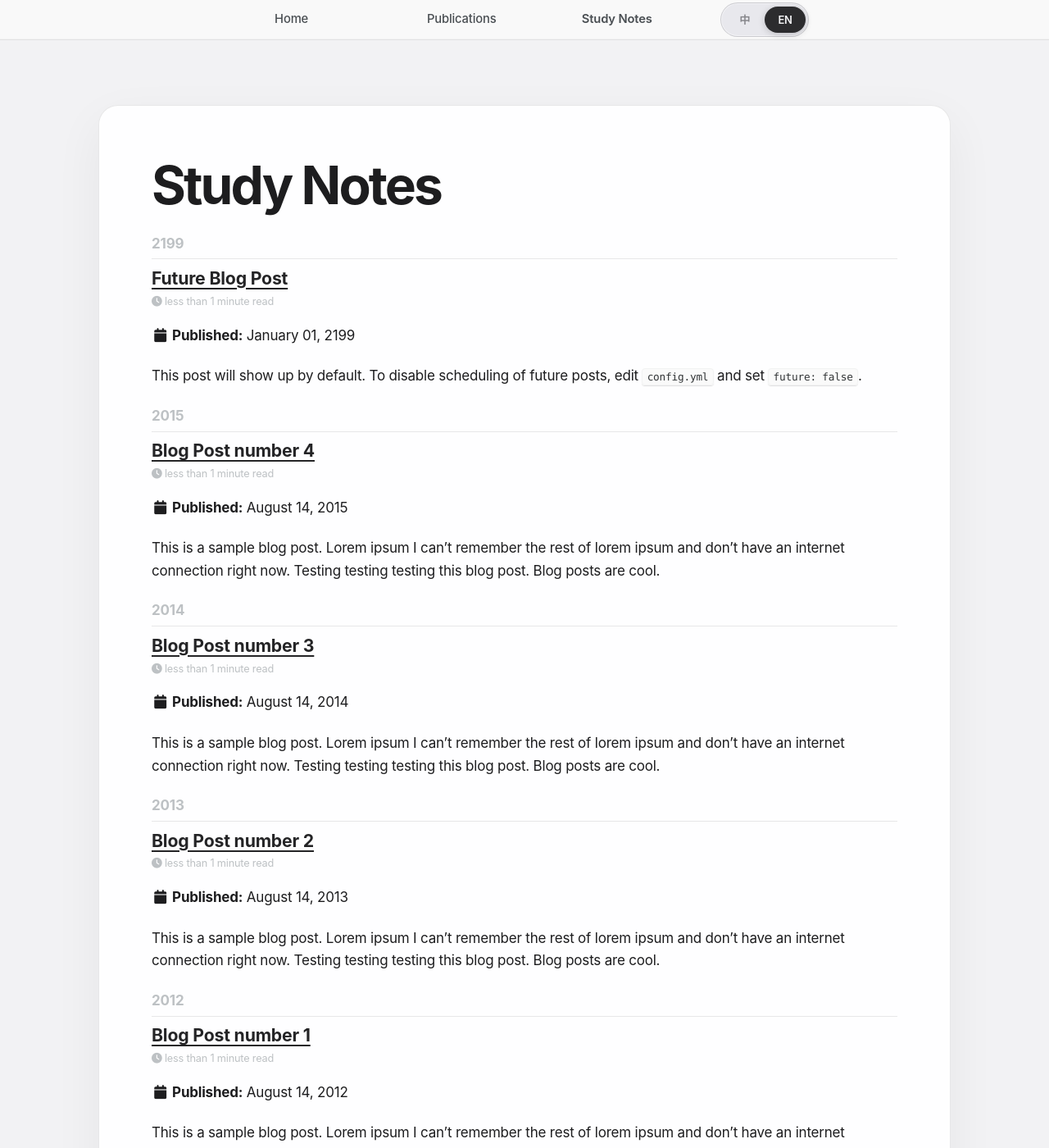
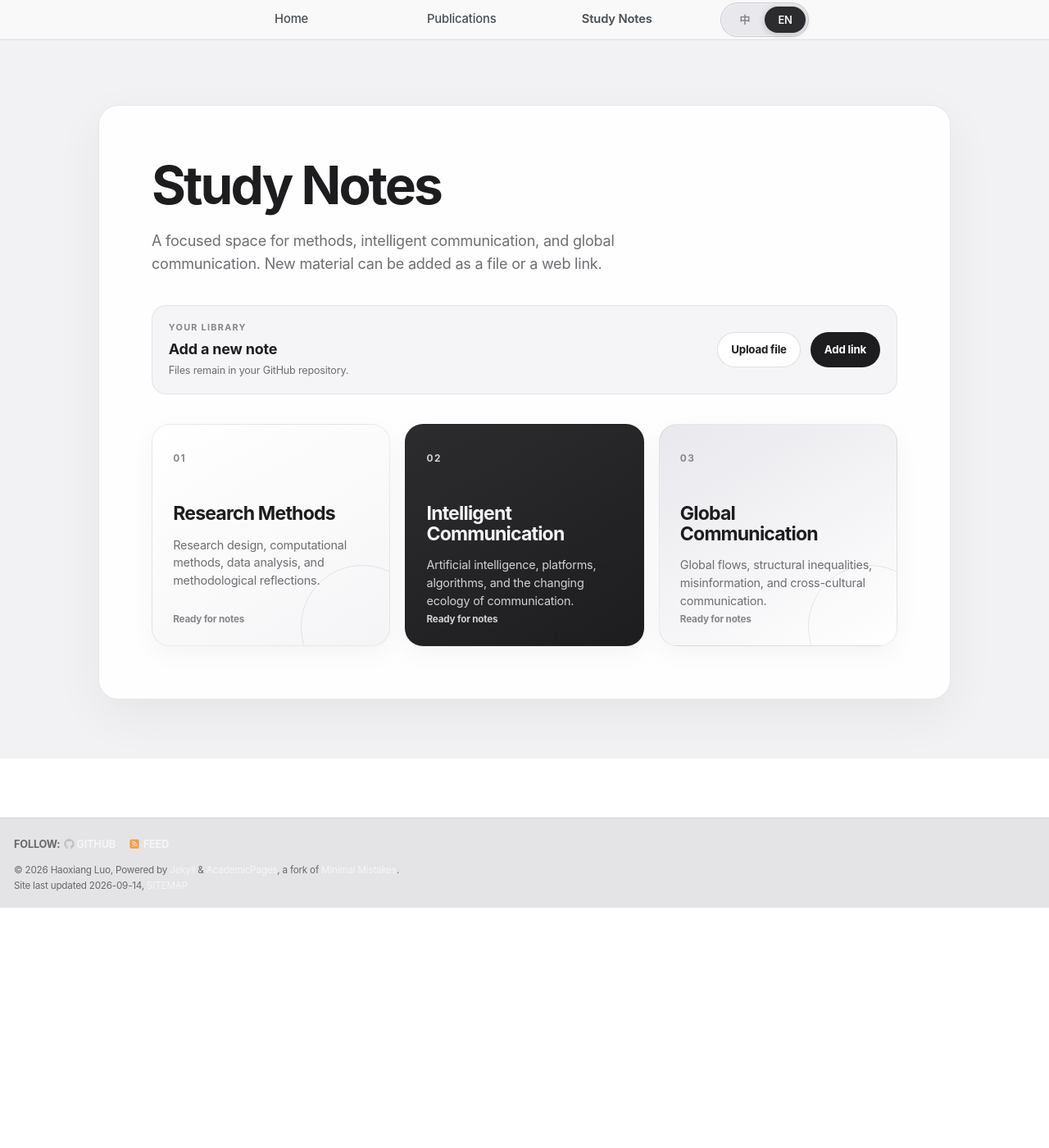
Before and after one commit to HaoxiangLuo/HaoxiangLuo.github.io, a Jekyll site: the page built from _pages/year-archive.html, in a window 1280 px wide and 1400 px high. Shown: the whole window at 82% size. Built offline with Jekyll 4.4.1, drawn with Linux system fonts in a browser that asks for light colours; a style sheet for code colours, icons or effects is not loaded; some of the changed text lies outside the part shown.

Commit message:
Refine publications and add study note hub

```diff
--- a/_pages/publications-zh.html
+++ b/_pages/publications-zh.html
@@ -7,12 +7,12 @@ lang: zh
 translation_url: /publications/
 ---
 
-<p class="publication-intro">以下为部分著作与期刊论文。收录及分区信息按照成果发表时的情况标注。</p>
+<p class="publication-intro">期待未来进行更多有趣的研究</p>
 
 <div class="publication-board">
   <section class="publication-column publication-column--book">
     <div class="publication-section-heading"><span>01</span><h2>著作</h2><small>1 项成果</small></div>
-    <article class="publication-card publication-card--featured"><div class="publication-cover publication-cover--book" aria-hidden="true"><span>研究报告</span><strong>中国传媒<br>社会责任</strong><small>2023—2024</small></div><div class="publication-card__body"><span class="publication-badge">著作</span><h3>《中国传媒社会责任研究报告（2023—2024）》</h3><p>参与编撰约一万字。</p><p class="publication-meta">中国新闻出版研究院传媒 · 黄晓新</p></div></article>
+    <article class="publication-card publication-card--featured"><div class="publication-cover publication-cover--book publication-cover--book-nature" aria-hidden="true"><span>研究报告</span><strong>中国传媒<br>社会责任</strong><small>2023—2024</small></div><div class="publication-card__body"><span class="publication-badge">著作</span><h3>《中国传媒社会责任研究报告（2023—2024）》</h3><p>参与编撰约一万字。</p><p class="publication-meta">中国新闻出版研究院传媒 · 黄晓新</p></div></article>
   </section>
   <section class="publication-column publication-column--articles">
     <div class="publication-section-heading"><span>02</span><h2>期刊论文</h2><small>5 篇论文</small></div>
--- a/_pages/publications.html
+++ b/_pages/publications.html
@@ -7,13 +7,13 @@ lang: en
 translation_url: /zh/publications/
 ---
 
-<p class="publication-intro">Selected books and journal articles. Indexing and quartile information is shown as recorded at the time of publication.</p>
+<p class="publication-intro" lang="zh-CN">期待未来进行更多有趣的研究</p>
 
 <div class="publication-board">
   <section class="publication-column publication-column--book">
     <div class="publication-section-heading"><span>01</span><h2>Book</h2><small>1 work</small></div>
     <article class="publication-card publication-card--featured">
-      <div class="publication-cover publication-cover--book" aria-hidden="true"><span>RESEARCH REPORT</span><strong>中国传媒<br>社会责任</strong><small>2023—2024</small></div>
+      <div class="publication-cover publication-cover--book publication-cover--book-nature" aria-hidden="true"><span>RESEARCH REPORT</span><strong>中国传媒<br>社会责任</strong><small>2023—2024</small></div>
       <div class="publication-card__body"><span class="publication-badge">BOOK</span><h3>《中国传媒社会责任研究报告（2023—2024）》</h3><p>Participating author (approximately 10,000 Chinese characters).</p><p class="publication-meta">China Press Publication Radio and Television Research Institute · Huang Xiaoxin</p></div>
     </article>
   </section>
--- a/_pages/year-archive.html
+++ b/_pages/year-archive.html
@@ -10,13 +10,16 @@ redirect_from:
   - /wordpress/blog-posts/
 ---
 
-{% include base_path %}
-{% capture written_year %}'None'{% endcapture %}
-{% for post in site.posts %}
-  {% capture year %}{{ post.date | date: '%Y' }}{% endcapture %}
-  {% if year != written_year %}
-    <h2 id="{{ year | slugify }}" class="archive__subtitle">{{ year }}</h2>
-    {% capture written_year %}{{ year }}{% endcapture %}
-  {% endif %}
-  {% include archive-single.html %}
-{% endfor %}
+<p class="notes-intro">A focused space for methods, intelligent communication, and global communication. New material can be added as a file or a web link.</p>
+
+<div class="notes-actions" aria-label="Add study notes">
+  <div><span class="notes-actions__eyebrow">YOUR LIBRARY</span><strong>Add a new note</strong><small>Files remain in your GitHub repository.</small></div>
+  <a class="notes-action" href="https://github.com/HaoxiangLuo/HaoxiangLuo.github.io/upload/master/files">Upload file</a>
+  <a class="notes-action notes-action--dark" href="https://github.com/HaoxiangLuo/HaoxiangLuo.github.io/new/master/_posts">Add link</a>
+</div>
+
+<div class="notes-grid">
+  <section class="notes-topic notes-topic--methods"><span class="notes-topic__number">01</span><h2>Research Methods</h2><p>Research design, computational methods, data analysis, and methodological reflections.</p><span class="notes-topic__status">Ready for notes</span></section>
+  <section class="notes-topic notes-topic--intelligent"><span class="notes-topic__number">02</span><h2>Intelligent Communication</h2><p>Artificial intelligence, platforms, algorithms, and the changing ecology of communication.</p><span class="notes-topic__status">Ready for notes</span></section>
+  <section class="notes-topic notes-topic--global"><span class="notes-topic__number">03</span><h2>Global Communication</h2><p>Global flows, structural inequalities, misinformation, and cross-cultural communication.</p><span class="notes-topic__status">Ready for notes</span></section>
+</div>
--- /dev/null
+++ b/_sass/_content-refinements.scss
@@ -0,0 +1,174 @@
+/* Publication grid and Study Notes components. Loaded last to avoid legacy overrides. */
+.publication-column--articles .publication-card-list {
+  grid-template-columns: repeat(2, minmax(0, 1fr));
+  gap: 0.75rem;
+}
+
+.publication-column--articles .publication-card {
+  grid-template-columns: 76px minmax(0, 1fr);
+  min-height: 126px;
+  padding: 0.62rem;
+  gap: 0.72rem;
+  border-radius: 16px;
+}
+
+.publication-column--articles .publication-cover--nature {
+  width: 76px;
+  min-height: 106px;
+  border-radius: 11px;
+}
+
+.publication-column--articles .publication-card h3 {
+  margin: 0.34rem 0 0.28rem;
+  font-size: clamp(0.69rem, 0.78vw, 0.78rem);
+  line-height: 1.26;
+}
+
+.publication-column--articles .publication-meta {
+  font-size: 0.68rem;
+}
+
+.publication-column--articles .publication-badge--rank {
+  margin-bottom: 0.15rem;
+  padding: 0.24rem 0.45rem;
+  font-size: 0.57rem;
+}
+
+.publication-cover--book-nature {
+  isolation: isolate;
+  background-image: linear-gradient(180deg, rgba(10, 14, 18, 0.12), rgba(10, 14, 18, 0.72)), url("/images/publication-landscapes.jpg");
+  background-position: 0 center;
+  background-repeat: no-repeat;
+  background-size: 500% 100%;
+}
+
+.publication-cover--book-nature::before {
+  content: "";
+  position: absolute;
+  inset: 0;
+  z-index: -1;
+  background: linear-gradient(135deg, rgba(255, 255, 255, 0.1), transparent 45%);
+}
+
+.publication-cover--book-nature::after {
+  border-color: rgba(255, 255, 255, 0.34);
+}
+
+.notes-intro {
+  max-width: 680px;
+  margin: -0.35rem 0 2rem;
+  color: #6e6e73;
+  font-size: 1rem;
+  line-height: 1.55;
+}
+
+.notes-actions {
+  display: grid;
+  grid-template-columns: minmax(0, 1fr) auto auto;
+  gap: 0.65rem;
+  align-items: center;
+  margin-bottom: 2rem;
+  padding: 1rem 1.1rem;
+  border: 1px solid rgba(29, 29, 31, 0.08);
+  border-radius: 18px;
+  background: #f5f5f7;
+}
+
+.notes-actions > div {
+  display: grid;
+  gap: 0.12rem;
+}
+
+.notes-actions__eyebrow {
+  color: #86868b;
+  font-size: 0.6rem;
+  font-weight: 700;
+  letter-spacing: 0.12em;
+}
+
+.notes-actions strong { font-size: 1rem; }
+.notes-actions small { color: #6e6e73; font-size: 0.7rem; }
+
+.notes-action {
+  display: inline-flex;
+  min-height: 38px;
+  align-items: center;
+  justify-content: center;
+  padding: 0.55rem 0.9rem;
+  border: 1px solid rgba(29, 29, 31, 0.14);
+  border-radius: 999px;
+  color: #1d1d1f !important;
+  background: #fff;
+  font-size: 0.74rem;
+  font-weight: 650;
+  text-decoration: none !important;
+}
+
+.notes-action--dark { color: #fff !important; background: #1d1d1f; }
+.notes-action:hover { transform: translateY(-1px); box-shadow: 0 6px 18px rgba(0, 0, 0, 0.08); }
+
+.notes-grid {
+  display: grid;
+  grid-template-columns: repeat(3, minmax(0, 1fr));
+  gap: 1rem;
+}
+
+.notes-topic {
+  position: relative;
+  min-height: 250px;
+  padding: 1.4rem;
+  overflow: hidden;
+  border: 1px solid rgba(29, 29, 31, 0.08);
+  border-radius: 22px;
+  background: linear-gradient(150deg, #fff 0%, #f5f5f7 100%);
+  box-shadow: 0 10px 30px rgba(0, 0, 0, 0.045);
+}
+
+.notes-topic::after {
+  content: "";
+  position: absolute;
+  right: -42px;
+  bottom: -52px;
+  width: 150px;
+  height: 150px;
+  border: 1px solid rgba(29, 29, 31, 0.09);
+  border-radius: 50%;
+}
+
+.notes-topic__number {
+  color: #86868b;
+  font-size: 0.66rem;
+  font-weight: 700;
+  letter-spacing: 0.12em;
+}
+
+.notes-topic h2 {
+  margin: 2.4rem 0 0.8rem;
+  padding: 0;
+  border: 0;
+  font-size: clamp(1.25rem, 1.8vw, 1.65rem);
+  line-height: 1.08;
+  letter-spacing: -0.035em;
+}
+
+.notes-topic p { color: #6e6e73; font-size: 0.8rem; line-height: 1.5; }
+.notes-topic__status { position: absolute; bottom: 1.25rem; color: #86868b; font-size: 0.65rem; font-weight: 650; }
+.notes-topic--intelligent { background: linear-gradient(150deg, #2c2c2e, #1d1d1f); }
+.notes-topic--intelligent h2 { color: #f5f5f7; }
+.notes-topic--intelligent p, .notes-topic--intelligent .notes-topic__number, .notes-topic--intelligent .notes-topic__status { color: #d1d1d6; }
+.notes-topic--global { background: linear-gradient(150deg, #e8e8ed, #fff); }
+
+@media (max-width: 1050px) {
+  .publication-column--articles .publication-card-list { grid-template-columns: 1fr; }
+}
+
+@media (max-width: 820px) {
+  .notes-grid { grid-template-columns: 1fr; }
+  .notes-topic { min-height: 210px; }
+}
+
+@media (max-width: 620px) {
+  .notes-actions { grid-template-columns: 1fr 1fr; }
+  .notes-actions > div { grid-column: 1 / -1; margin-bottom: 0.35rem; }
+  .publication-column--articles .publication-card-list { grid-template-columns: 1fr; }
+}
--- a/assets/css/main.scss
+++ b/assets/css/main.scss
@@ -673,6 +673,8 @@ body {
     font-size: 0.76rem;
   }
 }
+
+@import "content-refinements";
 
 /* Publication reading pass: denser first view, calmer hierarchy, faster scanning. */
 body.inner-page:has(.publication-board) #main {
```
Also changed, not shown: _pages/study-notes-zh.html (+13 -10 lines).
